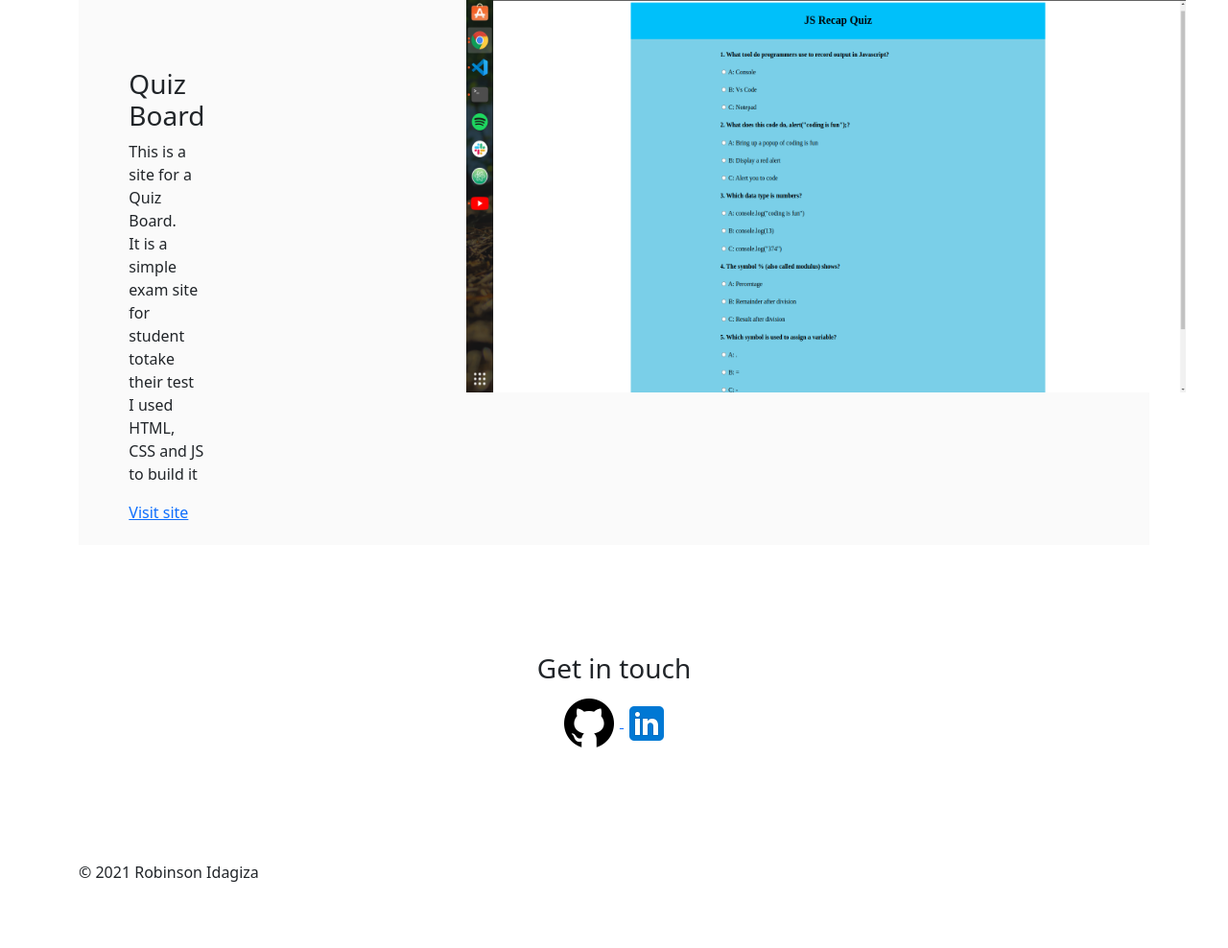
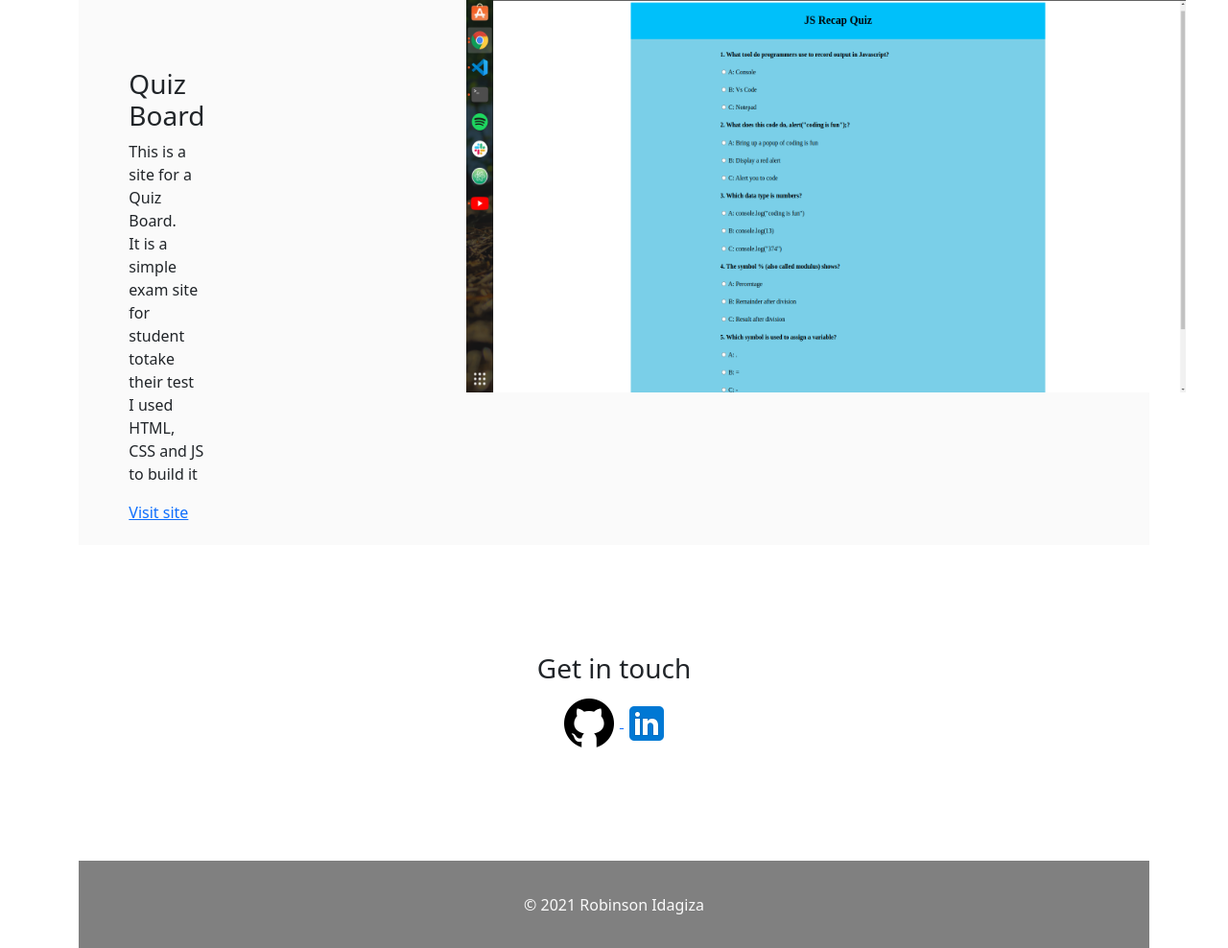
Before and after one commit to robinadoro/Portfolio-Landing-Page, a plain HTML site: page index.html in a window 1280 px wide. Shown: the part 2539-3527 px from the top of the page at 96% size. Before the commit the page ends 3460 px from the top, so only its background shows below. Drawn offline with nearby package versions, Linux system fonts and the light colour scheme.

Commit message:
st:Stle footer

```diff
--- a/index.css
+++ b/index.css
@@ -142,3 +142,9 @@ nav{
     text-align: center;
     padding: 10%;
 }
+.footer{
+    text-align: center;
+    padding: 3%;
+    background-color: #808080;
+    color: #FAFAFA;
+}
```
